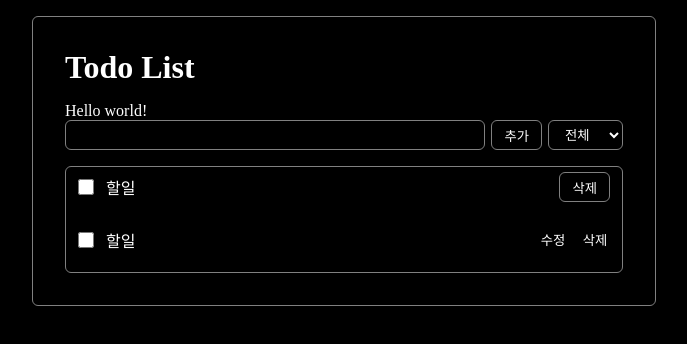
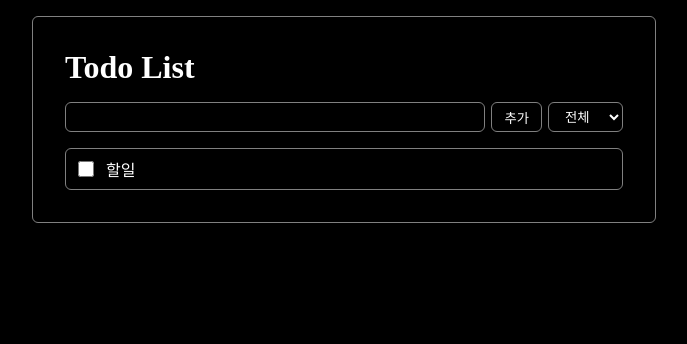
Before and after one commit to HoyiTT/ReactHater, a React (Vite) app: page / in a window 1280 px wide. Shown: the top 344 px of the page, without its empty margins (296-983 px from the left). Built offline with nearby package versions, Linux system fonts and the light colour scheme.

Commit message:
fuck 4-3

```diff
--- a/src/App.jsx
+++ b/src/App.jsx
@@ -2,13 +2,73 @@ import Layout from './components/Layout';
 import Title from './components/Title';
 import Controls from './components/Controls';
 import TodoList from './components/TodoList';
+import { useState, useRef } from 'react';
 function App() {
+  const idRef = useRef(0);
+  const [list, setList] = useState([]);
+  const [filterType, setFilterType] = useState("ALL");
+  const handleChangeFilterType = (type) => {
+    setFilterType(type);
+  }
+
+  const handleSubmit = (value) => {
+    setList(prevList => prevList.concat({
+      id: (idRef.current += 1),
+      text : value,
+      completed: false
+    }));
+  };
+
+  const handleToggle = (id) => {
+    setList(prevList => prevList.map(item => {
+      if(item.id === id){
+        return {...item, completed: !item.completed};
+      }
+      return item;
+    }));
+};
+
+const handleToggleAll = (flag) => {
+  setList(prevList => prevList.map(item => ({...item, completed: flag})));
+};
+
+const handleDelete = (id) => {
+  setList(prevList => prevList.filter(item => item.id !== id));
+};
+
+
+const handleDeleteCompleted = () => {
+  setList(prevList => prevList.filter(item => !item.completed));
+};
+
+const handleUpdate = (id, text) => {
+  setList(prevList => prevList.map(item => {
+    if(item.id === id){
+      return {...item, text};
+    }
+    return item;
+  }));
+}
+
+const filteredList = list.filter(item => {
+  if(filterType === "ALL") return item;
+  else if(filterType === "TODO") return !item.completed;
+  else if(filterType === "COMPLETED") return item.completed;
+});
+
+
+
   return <div>
     <Layout>
       <Title/>
-      Hello world!
-      <Controls/>
-      <TodoList/>
+      <Controls filterType={filterType} onChangeFilterType = {handleChangeFilterType} onSubmit={handleSubmit}/>
+      <TodoList data={filteredList}
+      onToggle={handleToggle}
+      onToggleAll={handleToggleAll}
+      onDelete = {handleDelete}
+      onDeleteCompleted={handleDeleteCompleted}
+      onUpdate={handleUpdate}
+      />
     </Layout>
   </div>
 };
--- a/src/components/Controls.css
+++ b/src/components/Controls.css
@@ -11,6 +11,7 @@
     padding: 4px 12px;
     font-size: 14px;
     line-height: 20px;
+    color: white;
 }
 
 .button,.select{
--- a/src/components/Controls.jsx
+++ b/src/components/Controls.jsx
@@ -1,13 +1,27 @@
+import { useState } from "react";
 import "./Controls.css";
 
-function Controls() {
+function Controls({filterType, onChangeFilterType, onSubmit}) {
+    const [text, setText] = useState("");
+
+    const handleChange = (e) => {
+        setText(e.target.value);
+    };
+
+    const handleSubmit = () =>{
+        onSubmit(text);
+        setText("");
+    };
+
+
+
     return <div className="controls">
-        <input type="text" className="input" />
-        <button className="button">추가</button>
-        <select className="select">
-            <option value="">전체</option>
-            <option value="">할 일</option>
-            <option value="">완료</option>
+        <input type="text" className="input" value={text} onChange={handleChange} />
+        <button className="button" onClick={handleSubmit}>추가</button>
+        <select className="select" value={filterType} onChange={e => onChangeFilterType(e.target.value)}>
+            <option value="ALL">전체</option>
+            <option value="TODO">할 일</option>
+            <option value="COMPLETED">완료</option>
         </select>
     </div>
 }
--- a/src/components/TodoItem.css
+++ b/src/components/TodoItem.css
@@ -8,6 +8,20 @@
 
 .todo-item-text{
     flex-grow: 1;
+}
+.todo-item-text.completed{
+    text-decoration: line-through;
+}
+
+.todo-edit-input{
+    flex-grow: 1;
+    border: 1px solid gray;
+    border-radius: 6px;
+    background-color: transparent;
+    padding: 4px 12px;
+    font-size: 14px;
+    line-height: 20px;
+    color: white;
 }
 
 .todo-item-button{
--- a/src/components/TodoList.jsx
+++ b/src/components/TodoList.jsx
@@ -1,18 +1,41 @@
 import TodoItem from "./Todoitem";
 import "./TodoList.css";
-function TodoList() {
-    return<div className="todo-list">
-        <div className="todo-header">
-            <input type="checkbox"  className="todo-checkbox"/>
-            <p className="todo-header-text">할일</p>
-            <button className="todo-header-button">삭제</button>
+
+function TodoList({data, onToggle, onToggleAll, onDelete, onDeleteCompleted, onUpdate}) {
+    const isAllCompleted = data.length > 0 &&  data.every((item) => item.completed);
+    const completedCount = data.filter(item => item.completed).length
+    return(
+        <div className="todo-list">
+            <div className="todo-header">
+                <input type="checkbox"
+                className="todo-checkbox"
+                checked={isAllCompleted}
+                onChange={(e) => onToggleAll(e.target.checked)}/>
+                <p className="todo-header-text">할일</p>
+                {
+                    completedCount > 0 && (
+                        <button className="todo-header-button" onClick={onDeleteCompleted}>
+                            {completedCount}개 선택 삭제
+                        </button>
+                    )
+                }
+
+            </div>
+        <div>
+            {data.map((item) => (
+                <TodoItem
+                    id = {item.id}
+                    text={item.text}
+                    completed={item.completed}
+                    onToggle={() => onToggle(item.id)}
+                    onDelete = {() => onDelete(item.id)}
+                    onUpdate={onUpdate}
+
+                />
+            ))}
         </div>
-        <div>
-            <TodoItem/>
-        </div>
-
-
     </div>
+    )
 }
 
 export default TodoList;
--- a/src/components/Todoitem.jsx
+++ b/src/components/Todoitem.jsx
@@ -1,12 +1,28 @@
+import { useState } from "react";
 import"./TodoItem.css";
 
-function TodoItem() {
+function TodoItem({id, text, completed, onToggle, onDelete, onUpdate}) {
+    const [edit, setEdit] = useState(false);
+    const handleEdit = () => {
+        setEdit((prev) => !prev);
+    }
+
+    const handleChange = e => {
+        onUpdate(id, e.target.value);
+    }
     return (
         <div className="todo-item">
-            <input type="checkbox"  className="todo-item-checkbox"/>
-            <p className="todo-item-text">할일</p>
-            <button className="todo-item-button">수정</button>
-            <button className="todo-item-button">삭제</button>
+            <input
+            type="checkbox"
+            className="todo-item-checkbox"
+            checked={completed}
+            onChange={onToggle}/>
+            {edit ?
+            (<input className="todo-edit-input" value={text} onChange={handleChange}/>
+            ) : (
+            <p className={["todo-item-text", completed && "completed"].join(" ")}>{text}</p>)}
+            <button className="todo-item-button" onClick={handleEdit}>수정</button>
+            <button className="todo-item-button" onClick = {onDelete}>삭제</button>
         </div>
     );
 }
```
